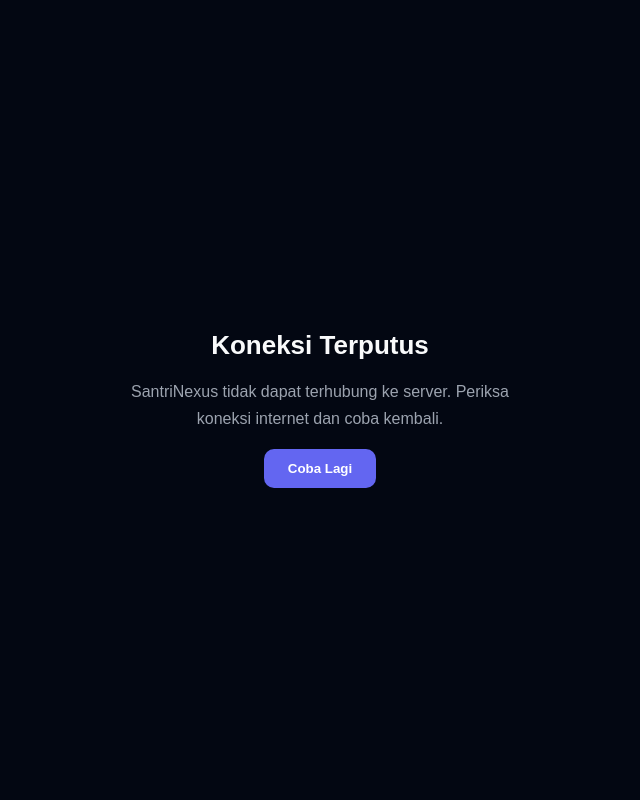
After one commit to kang-imam/santrinexus, a Laravel app: page /offline.html in a window 1280 px wide. The commit adds this page. Shown: the whole page, without its empty margins (320-960 px from the left). Run offline with Laravel 12, Linux system fonts and the light colour scheme.

Commit message:
pemasangan PWA

```diff
--- /dev/null
+++ b/public/offline.html
@@ -0,0 +1,60 @@
+<!DOCTYPE html>
+<html lang="id">
+
+<head>
+    <meta charset="UTF-8">
+    <meta name="viewport" content="width=device-width,initial-scale=1">
+    <meta name="theme-color" content="#030712">
+    <title>SantriNexus - Offline</title>
+    <style>
+        * {
+            box-sizing: border-box
+        }
+
+        body {
+            margin: 0;
+            min-height: 100vh;
+            display: flex;
+            align-items: center;
+            justify-content: center;
+            padding: 24px;
+            background: #030712;
+            color: #f9fafb;
+            font-family: Arial, sans-serif;
+            text-align: center
+        }
+
+        main {
+            max-width: 420px
+        }
+
+        h1 {
+            font-size: 26px
+        }
+
+        p {
+            color: #9ca3af;
+            line-height: 1.7
+        }
+
+        button {
+            padding: 12px 24px;
+            border: 0;
+            border-radius: 10px;
+            background: #6366f1;
+            color: white;
+            font-weight: 600;
+            cursor: pointer
+        }
+    </style>
+</head>
+
+<body>
+    <main>
+        <h1>Koneksi Terputus</h1>
+        <p>SantriNexus tidak dapat terhubung ke server. Periksa koneksi internet dan coba kembali.</p>
+        <button onclick="location.reload()">Coba Lagi</button>
+    </main>
+</body>
+
+</html>
--- a/resources/views/components/layouts/app.blade.php
+++ b/resources/views/components/layouts/app.blade.php
@@ -19,7 +19,8 @@
         </main>
     </div>
     <x-navigations.footer.index />
+    <x-shared.install-prompt />
+    @stack('scripts')
 </body>
-@stack('scripts')
 
 </html>
--- a/resources/views/components/layouts/auth.blade.php
+++ b/resources/views/components/layouts/auth.blade.php
@@ -59,6 +59,7 @@
             }
         }
     </style>
+    <x-shared.install-prompt />
     @stack('scripts')
 </body>
 
--- a/resources/views/components/layouts/error.blade.php
+++ b/resources/views/components/layouts/error.blade.php
@@ -59,6 +59,7 @@
             }
         }
     </style>
+    <x-shared.install-prompt />
     @stack('scripts')
 </body>
 
```
Also changed, not shown: public/sw.js (added, +26 -0 lines), resources/js/app.js (+11 -0 lines), resources/js/install-prompt.js (added, +82 -0 lines), resources/views/components/layouts/shared/head.blade.php (+7 -0 lines), resources/views/components/shared/install-prompt.blade.php (added, +31 -0 lines), public/icons/icon-192.png (added), public/icons/icon-512.png (added), public/manifest.json (added), 5 other files.
